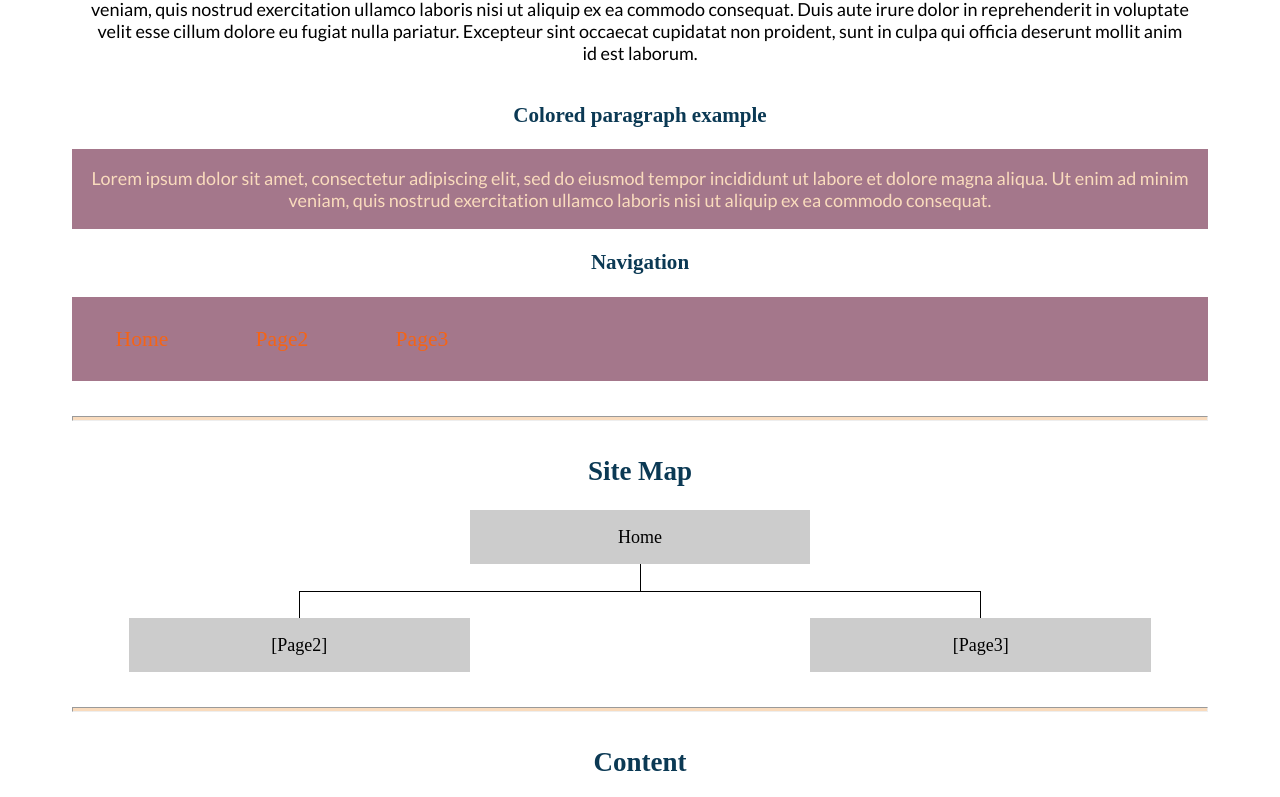
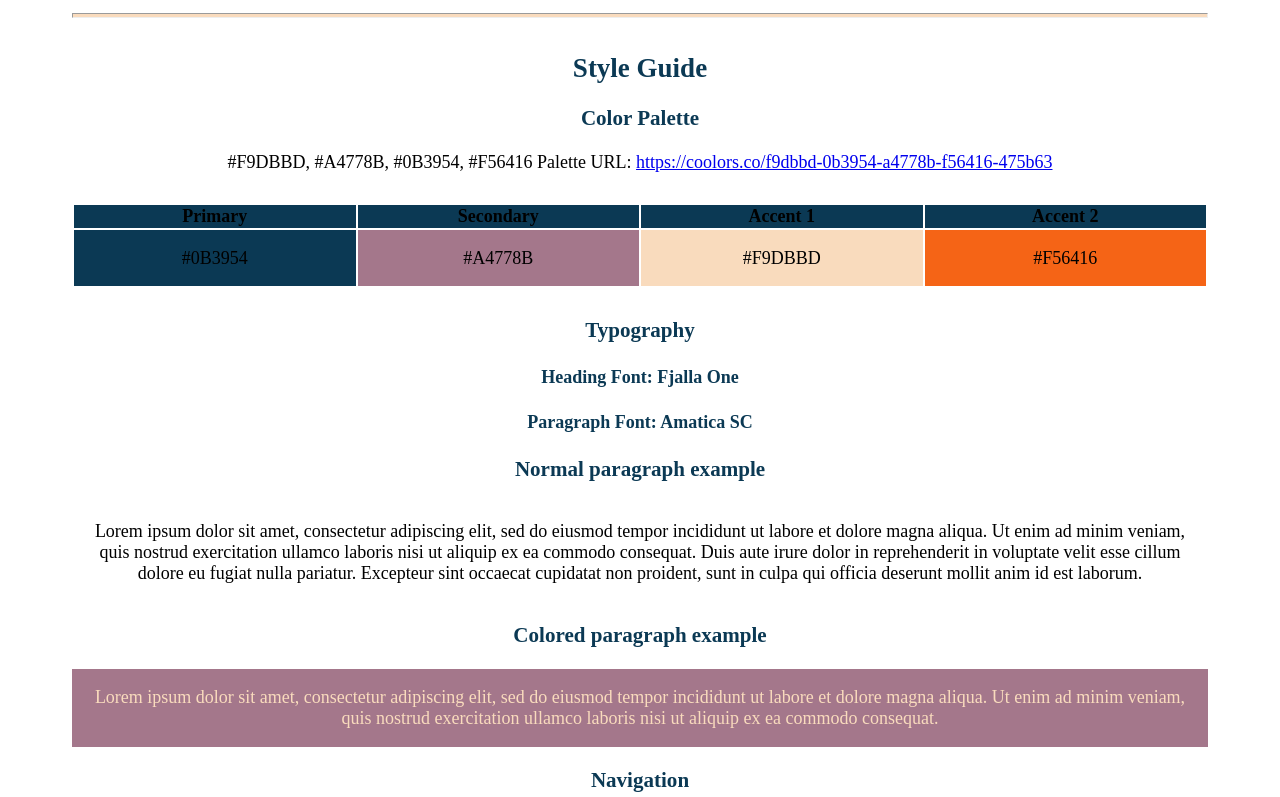
Before and after one commit to jaxonwebster/WDD130, a plain HTML site: page peachypenguin/site-plan.html in a window 1280 px wide. Shown: the part 1469-2266 px from the top of the page. Drawn offline with Linux system fonts and the light colour scheme; files that its build step writes are made by us from their sources; a web font is replaced by a local one.

Commit message:
changesss

```diff
--- a/peachypenguin/site-plan.css
+++ b/peachypenguin/site-plan.css
@@ -1,7 +1,7 @@
 /* if you are using any Google fonts change the font names below to your fonts.
 Any spaces in your font name should be replaced with a +.
 Fonts are separated by a | */
-@import url('https://fonts.googleapis.com/css?family=IM+Fell+French+Canon+SC|Lato');
+@import url('https://fonts.googleapis.com/css2?family=Amatic+SC&family=Fjalla+One&display=swap');
 
 :root {
   /* change the values below to your colors from your palette */
@@ -11,8 +11,8 @@ Fonts are separated by a | */
   --accent2-color: #F56416;
 
   /* change the values below to your chosen font(s) */
-  --heading-font: "IM Fell French Canon SC";
-  --paragraph-font: Lato, Helvetica, sans-serif;
+  --heading-font: "Fjalla \-One";
+  --paragraph-font: "Amatica-SC";
 
   /* these colors below should be chosen from among your palette colors above */
   --headline-color-on-white: #0B3954;  /* headlines on a white background */
@@ -74,7 +74,7 @@ p {
   text-align: center;
 }
 .colors th {
-  background-color: #999;
+  background-color: #0B3954;
 }
 .colors td{
   width: 25%;
--- a/peachypenguin/site-plan.html
+++ b/peachypenguin/site-plan.html
@@ -11,7 +11,7 @@
     <header>
       <h1>Peachy Penguin Site Plan</h1>
       <h2>Jaxon Webster</h2>
-      <h2>WDD 130-[section]</h2>
+      <h2>WDD 130</h2>
       <!-- In the header above, add the name or your site, your name and class number. For example if you are in section 3 you would put WDD 130.03 -->
     </header>
     <main>
@@ -30,7 +30,7 @@
       <h2>Branding</h2>
       <h3>Website Logo</h3>
       <!-- Replace this with some sort of logo for your site.  A logo can be as simple as the name of your site in a nice font :) -->
-      <img src="desktop/peachylogo.png" alt="Logo image">
+      <img src="images/penguinlogo.png" alt="Logo image">
       <hr>
       <h2>
         Style Guide
@@ -44,13 +44,13 @@
       <!--  The colors you choose for a website are one of the most important decisions you will make. Follow the instructions on the activity in iLearn then return and replace the color codes below with the hex color codes (the 6 digit numbers that show at the bottom of each color) for the colors you have chosen below.  You should have at least 2 colors but do not have to fill in all 4 if you do not need them.  --> #F9DBBD, #A4778B, #0B3954, #F56416
 
       <!-- Copy and paste the URL to your finished palette below Make sure to paste it into both spots -->
-      Palette URL: <a href="https://coolors.co/396e94-e7c24f-a43312-381d2a-aabd8c" target="_blank">https://coolors.co/396e94-e7c24f-a43312-381d2a-aabd8c</a>
+      Palette URL: <a href="https://coolors.co/f9dbbd-0b3954-a4778b-f56416-475b63" target="_blank">https://coolors.co/f9dbbd-0b3954-a4778b-f56416-475b63</a>
 
 
       <table class="colors">
         <tr><th>Primary</th><th>Secondary</th><th>Accent 1</th><th>Accent 2</th></tr>
         <!-- Replace the numbers in the boxes below with your hex color codes. Then switch to the site-plan.css file and change your colors there as well. -->
-        <tr><td class="primary">[#396E94]</td><td class="secondary">[#E7C24F]</td><td class="accent1">[#A43312]</td><td class="accent2"></td></tr>
+        <tr><td class="primary">#0B3954</td><td class="secondary">#A4778B</td><td class="accent1">#F9DBBD</td><td class="accent2">#F56416</td></tr>
       </table>
 
       <!-- ------------------------Step 9------------------------------ -->
@@ -61,10 +61,10 @@
       <!-- Choose a font for your paragraphs (body copy) and headlines. What font(s) have you chosen? Why did you choose what you did?  Make sure to review the list of web safe fonts at W3Schools.org as a starting point.  Think also about which of your colors above you might use for background and font colors. -->
 
       <h4>
-        Heading Font: [Font Name here]  <!-- change this -->
+        Heading Font: Fjalla One  <!-- change this -->
       </h4>
       <h4>
-        Paragraph Font: [Font Name here]  <!-- change this -->
+        Paragraph Font: Amatica SC  <!-- change this -->
       </h4>
       <h3>
         Normal paragraph example
```
Also changed, not shown: wwr/index.html (+2 -0 lines), wwr/styles/style.css (+5 -2 lines), peachypenguin/images/peachylogo.png (deleted), peachypenguin/images/penguinlogo.png (added).
